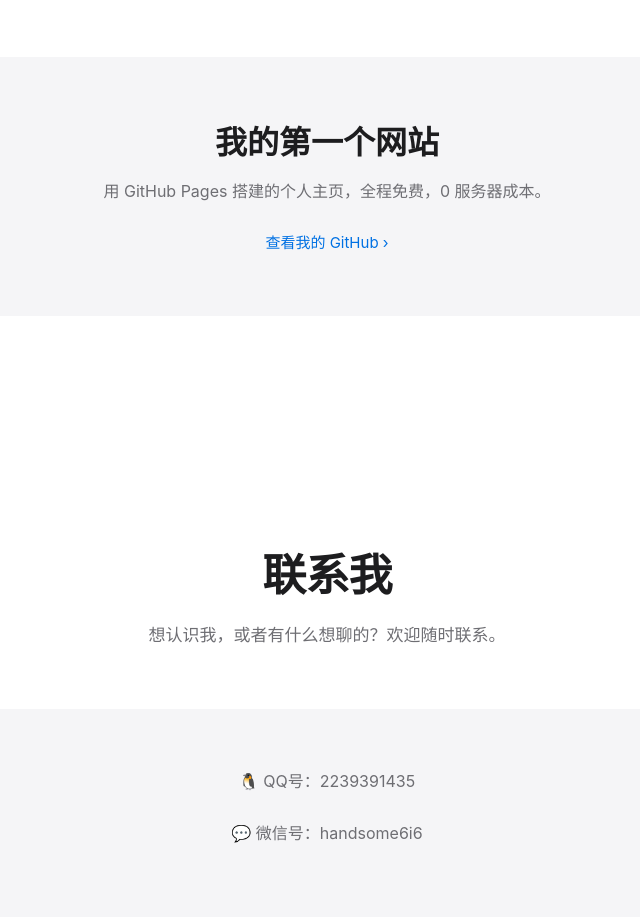
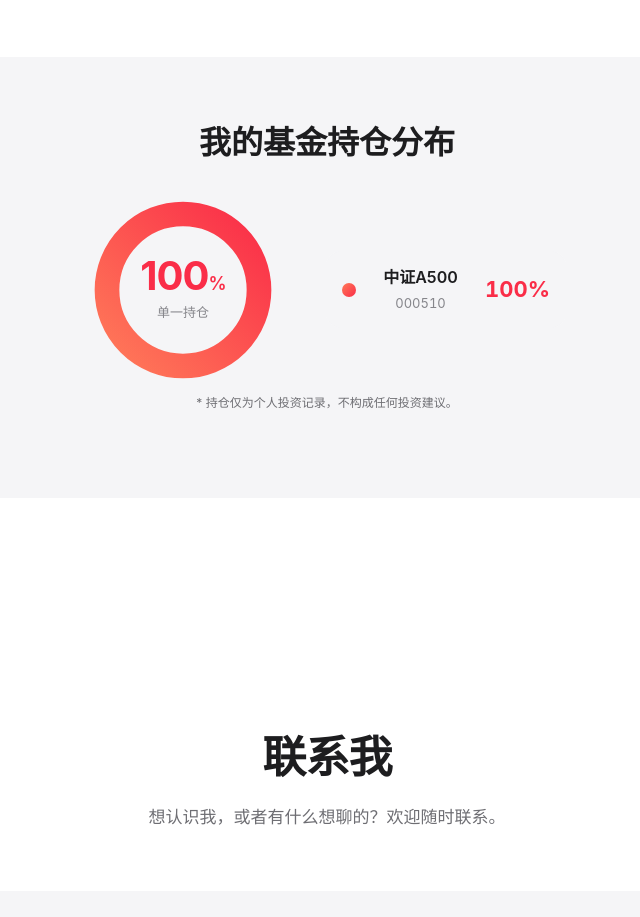
Before and after one commit to Liyingjun777/liyingjun777.github.io, a plain HTML site: page index.html in a window 1280 px wide. Shown: the part 1446-2363 px from the top of the page, without its empty margins (313-953 px from the left). Drawn offline with Linux system fonts and the light colour scheme.

Commit message:
Add files via upload

```diff
--- a/index.html
+++ b/index.html
@@ -4,6 +4,12 @@
   <meta charset="UTF-8">
   <meta name="viewport" content="width=device-width, initial-scale=1.0">
   <title>Lin · 个人主页</title>
+  <meta name="description" content="独立思考　明辨是非">
+  <meta property="og:title" content="Lin · 个人主页">
+  <meta property="og:description" content="独立思考　明辨是非">
+  <meta property="og:image" content="https://lin.loc.cc/avatar.jpg">
+  <meta property="og:url" content="https://lin.loc.cc">
+  <meta property="og:type" content="website">
   <link rel="icon" type="image/png" sizes="32x32" href="favicon-32x32.png">
   <link rel="apple-touch-icon" href="apple-touch-icon.png">
   <style>
@@ -293,6 +299,109 @@
       text-decoration: underline;
     }
 
+    /* ===== 基金持仓分布（抖音风格环形图） ===== */
+    .holdings {
+      display: flex;
+      align-items: center;
+      gap: 48px;
+      justify-content: center;
+      flex-wrap: wrap;
+      padding: 16px 0 8px;
+    }
+
+    .donut {
+      position: relative;
+      width: 190px;
+      height: 190px;
+      flex-shrink: 0;
+    }
+
+    .donut svg {
+      width: 100%;
+      height: 100%;
+      display: block;
+    }
+
+    .donut-center {
+      position: absolute;
+      inset: 0;
+      display: flex;
+      flex-direction: column;
+      align-items: center;
+      justify-content: center;
+    }
+
+    .donut-pct {
+      font-size: 40px;
+      font-weight: 700;
+      color: #fa2d48;
+      letter-spacing: -1px;
+      line-height: 1;
+    }
+
+    .donut-pct span {
+      font-size: 18px;
+      font-weight: 600;
+    }
+
+    .donut-label {
+      margin-top: 6px;
+      font-size: 13px;
+      color: #86868b;
+    }
+
+    .legend {
+      list-style: none;
+      min-width: 240px;
+    }
+
+    .legend li {
+      display: flex;
+      align-items: center;
+      gap: 14px;
+      padding: 14px 16px;
+      background: #f5f5f7;
+      border-radius: 16px;
+    }
+
+    .legend .dot {
+      width: 14px;
+      height: 14px;
+      border-radius: 50%;
+      flex-shrink: 0;
+    }
+
+    .legend-info {
+      flex: 1;
+    }
+
+    .legend-name {
+      font-size: 16px;
+      font-weight: 600;
+      color: #1d1d1f;
+    }
+
+    .legend-code {
+      font-size: 13px;
+      color: #86868b;
+      margin-top: 2px;
+      font-variant-numeric: tabular-nums;
+    }
+
+    .legend-pct {
+      font-size: 22px;
+      font-weight: 700;
+      color: #fa2d48;
+      font-variant-numeric: tabular-nums;
+    }
+
+    .holdings-note {
+      margin-top: 18px;
+      font-size: 12px;
+      color: #a1a1a6;
+      text-align: center;
+    }
+
     /* ===== 页脚 ===== */
     footer {
       border-top: 1px solid rgba(0, 0, 0, 0.08);
@@ -380,9 +489,37 @@
     <h2 class="section-title">我的作品</h2>
     <p class="section-sub">最近在做的一些事情。</p>
     <div class="feature">
-      <h3>我的第一个网站</h3>
-      <p>用 GitHub Pages 搭建的个人主页，全程免费，0 服务器成本。</p>
-      <a class="feature-link" href="https://github.com/liyingjun777" target="_blank">查看我的 GitHub ›</a>
+      <h3>我的基金持仓分布</h3>
+      <div class="holdings">
+        <div class="donut">
+          <svg viewBox="0 0 200 200">
+            <defs>
+              <linearGradient id="gradA500" x1="0%" y1="0%" x2="100%" y2="100%">
+                <stop offset="0%" stop-color="#ff7a59"/>
+                <stop offset="100%" stop-color="#fa2d48"/>
+              </linearGradient>
+            </defs>
+            <circle cx="100" cy="100" r="80" fill="none" stroke="#f5f5f7" stroke-width="26"/>
+            <circle cx="100" cy="100" r="80" fill="none" stroke="url(#gradA500)" stroke-width="26"
+                    stroke-dasharray="502.65 0" transform="rotate(-90 100 100)"/>
+          </svg>
+          <div class="donut-center">
+            <div class="donut-pct">100<span>%</span></div>
+            <div class="donut-label">单一持仓</div>
+          </div>
+        </div>
+        <ul class="legend">
+          <li>
+            <span class="dot" style="background: linear-gradient(135deg, #ff7a59, #fa2d48);"></span>
+            <div class="legend-info">
+              <div class="legend-name">中证A500</div>
+              <div class="legend-code">000510</div>
+            </div>
+            <div class="legend-pct">100%</div>
+          </li>
+        </ul>
+      </div>
+      <p class="holdings-note">* 持仓仅为个人投资记录，不构成任何投资建议。</p>
     </div>
   </section>
 
```
